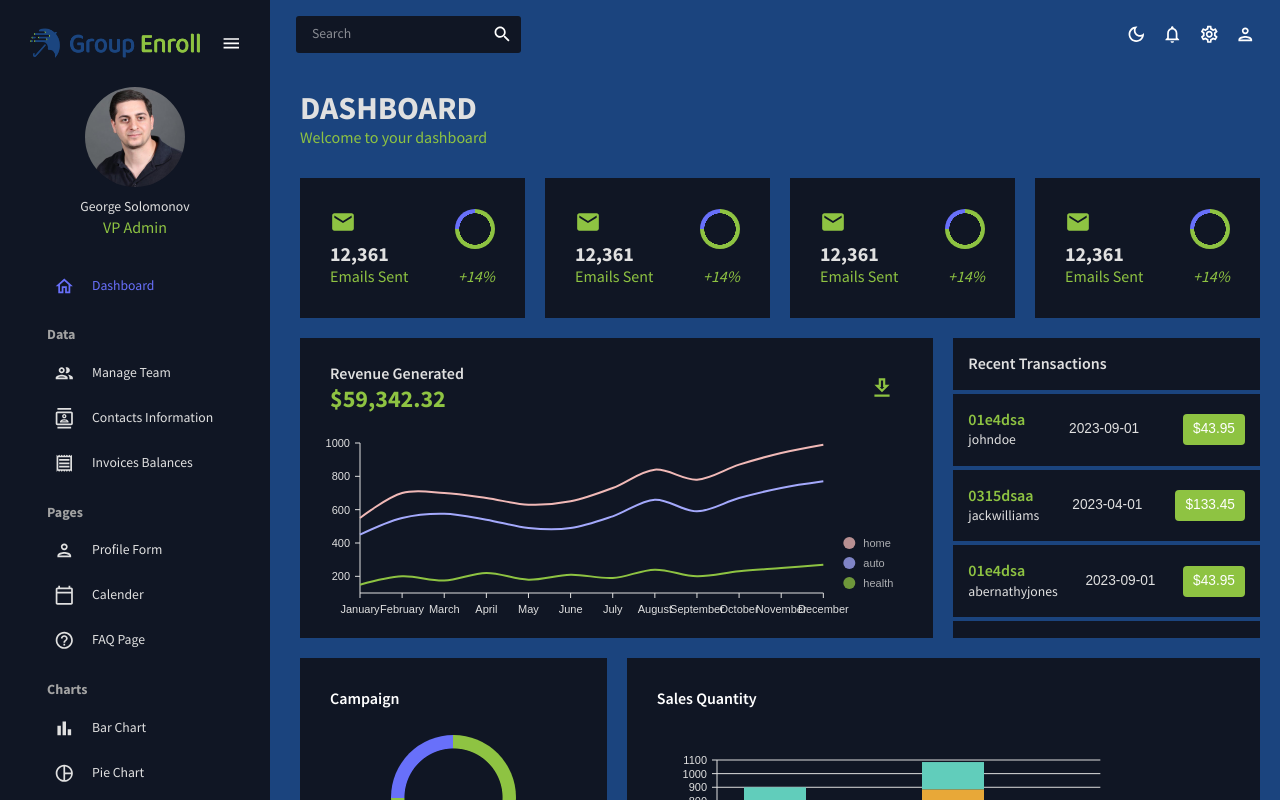
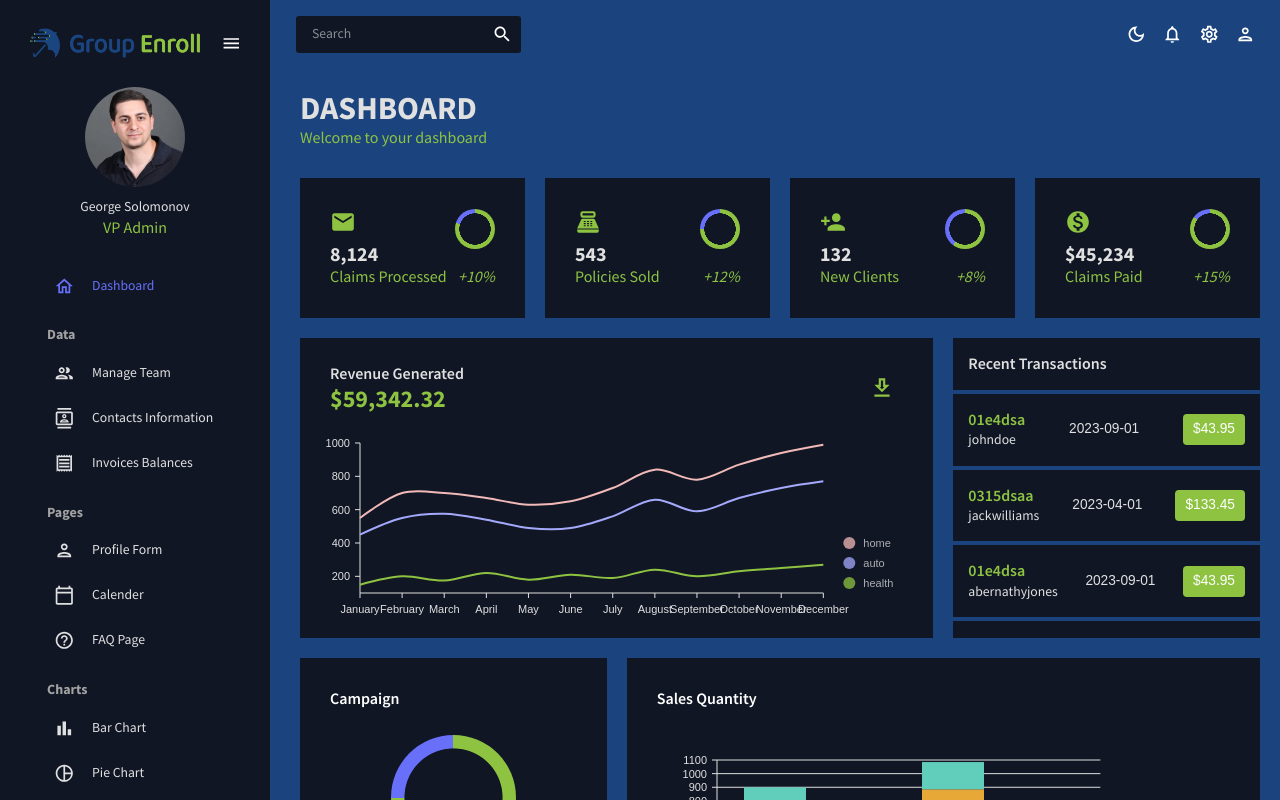
Before and after one commit to Cosmodocus/group-enroll-admin-dashboard, a React (Vite) app: page / in a window 1280 px wide. Shown: the top 800 px of the page. Built offline with nearby package versions, Linux system fonts and the light colour scheme.

Commit message:
Updated StatBox Contents

```diff
--- a/src/scenes/dashboard/index.jsx
+++ b/src/scenes/dashboard/index.jsx
@@ -5,7 +5,7 @@ import DownloadOutlinedIcon from "@mui/icons-material/DownloadOutlined";
 import EmailIcon from "@mui/icons-material/Email";
 import PointOfSaleIcon from "@mui/icons-material/PointOfSale";
 import PersonAddIcon from "@mui/icons-material/PersonAdd";
-import TrafficIcon from "@mui/icons-material/Traffic";
+import MonetizationOnIcon from "@mui/icons-material/MonetizationOn";
 import LineChart from "../../components/LineChart";
 import BarChart from "../../components/BarChart";
 import StatBox from "../../components/StatBox";
@@ -49,9 +49,7 @@ const DashBoard = () => {
         gap="20px"
       >
        {/* ROW 1 */}
-        {[...Array(4)].map((_, index) => (
 <Box
-            key={index}
   gridColumn={{ xs: "span 4", sm: "span 4", md: "span 3" }}
   backgroundColor={colors.primary[400]}
   display="flex"
@@ -59,16 +57,61 @@ const DashBoard = () => {
   justifyContent="center"
 >
   <StatBox
-              title={"12,361"} // Modify as needed for each box
-              subtitle={"Emails Sent"} // Modify as needed for each box
-              progress="0.75" // Modify as needed for each box
-              increase="+14%" // Modify as needed for each box
-              icon={
-                <EmailIcon sx={{ color: colors.greenAccent[500], fontSize: "26px" }} />
-              } // Change icons as needed
+    title={"8,124"} // Number of Claims Processed
+    subtitle={"Claims Processed"} // Updated title
+    progress="0.80"
+    increase="+10%"
+    icon={<EmailIcon sx={{ color: colors.greenAccent[500], fontSize: "26px" }} />} // Adjust icon as necessary
   />
 </Box>
-        ))}
+
+<Box
+  gridColumn={{ xs: "span 4", sm: "span 4", md: "span 3" }}
+  backgroundColor={colors.primary[400]}
+  display="flex"
+  alignItems="center"
+  justifyContent="center"
+>
+  <StatBox
+    title={"543"} // Number of Policies Sold
+    subtitle={"Policies Sold"} // Updated title
+    progress="0.75"
+    increase="+12%"
+    icon={<PointOfSaleIcon sx={{ color: colors.greenAccent[500], fontSize: "26px" }} />}
+  />
+</Box>
+
+<Box
+  gridColumn={{ xs: "span 4", sm: "span 4", md: "span 3" }}
+  backgroundColor={colors.primary[400]}
+  display="flex"
+  alignItems="center"
+  justifyContent="center"
+>
+  <StatBox
+    title={"132"} // Number of New Clients
+    subtitle={"New Clients"} // Updated title
+    progress="0.60"
+    increase="+8%"
+    icon={<PersonAddIcon sx={{ color: colors.greenAccent[500], fontSize: "26px" }} />}
+  />
+</Box>
+
+<Box
+  gridColumn={{ xs: "span 4", sm: "span 4", md: "span 3" }}
+  backgroundColor={colors.primary[400]}
+  display="flex"
+  alignItems="center"
+  justifyContent="center"
+>
+  <StatBox
+    title={"$45,234"} // Amount of Claims Paid
+    subtitle={"Claims Paid"} // Updated title
+    progress="0.85"
+    increase="+15%"
+    icon={<MonetizationOnIcon sx={{ color: colors.greenAccent[500], fontSize: "26px" }} />} // Adjust icon as necessary
+  />
+</Box>
 
         {/* ROW 2 */}
         <Box
```
Lines whose indentation alone changed are shown as unchanged.
